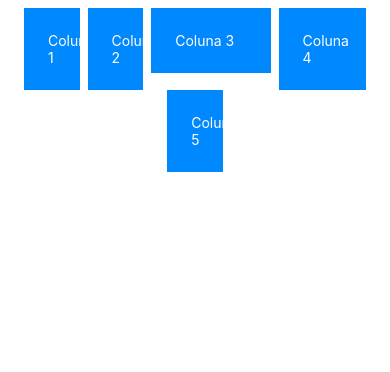
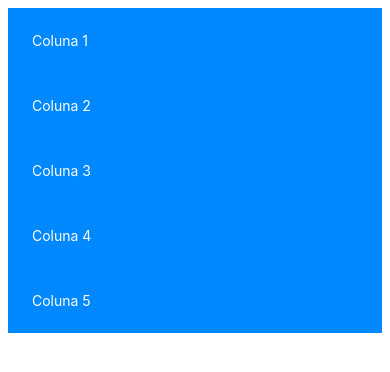
Before and after one commit to danielpessoagomes/antdesign, a React (Create React App) app: page / in a window 390 px wide. Shown: the top 372 px of the page. Built offline with nearby package versions, Linux system fonts and the light colour scheme.

Commit message:
12.9. Responsividade com Breakpoints

```diff
--- a/src/App.tsx
+++ b/src/App.tsx
@@ -5,19 +5,19 @@ function App() {
   return (
     <div>
       <Row gutter={8} justify={'center'}>
-        <Col span={4}>
+        <Col xs={24} sm={16} md={12} lg={8} xl={4} xxl={2}>
           <div className={'Column'}> Coluna 1</div>
         </Col>
-        <Col span={4}>
+        <Col xs={24} sm={16} md={12} lg={8} xl={4} xxl={2}>
           <div className={'Column'}> Coluna 2</div>
         </Col>
-        <Col span={8}>
+        <Col xs={24} sm={16} md={12} lg={8} xl={4} xxl={2}>
           <div className={'Column'}> Coluna 3</div>
         </Col>
-        <Col span={6}>
+        <Col xs={24} sm={16} md={12} lg={8} xl={4} xxl={2}>
           <div className={'Column'}> Coluna 4</div>
         </Col>
-        <Col span={4}>
+        <Col xs={24} sm={16} md={12} lg={8} xl={4} xxl={2}>
           <div className={'Column'}> Coluna 5</div>
         </Col>
       </Row>
```
